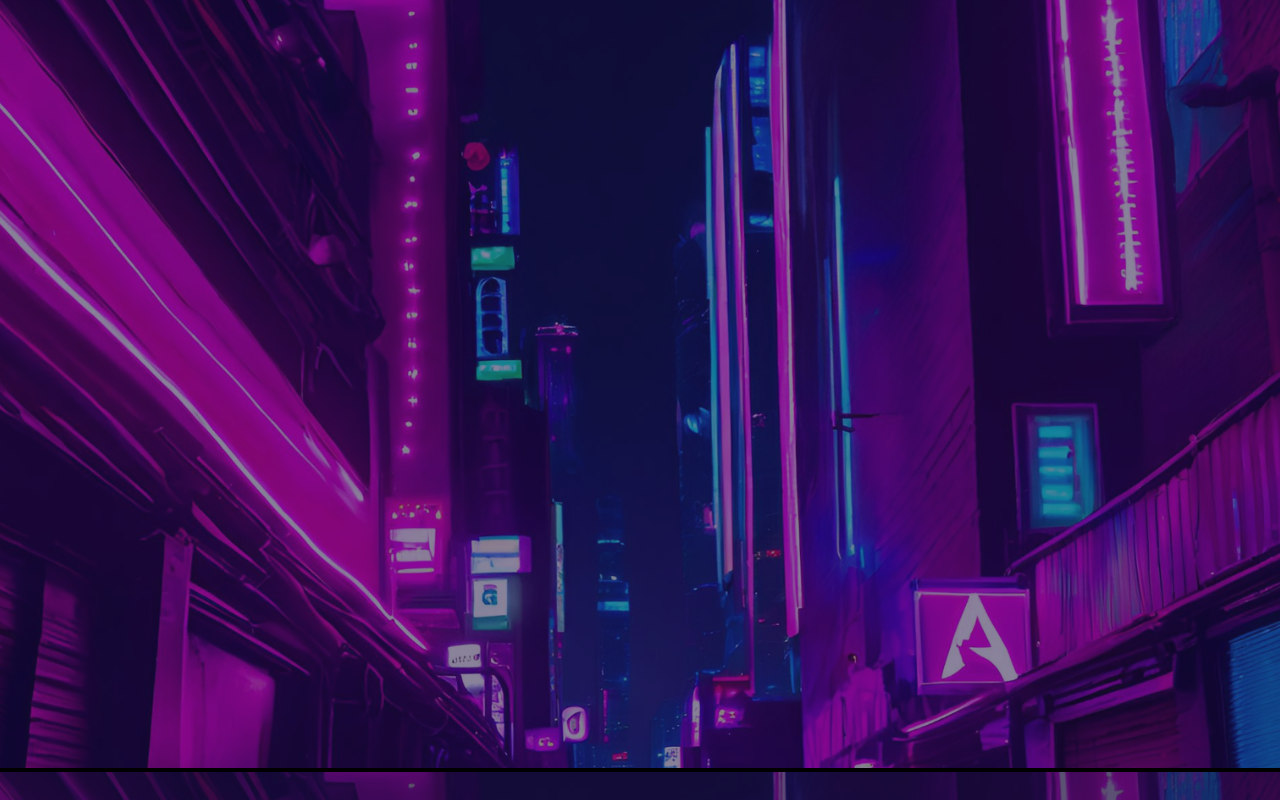
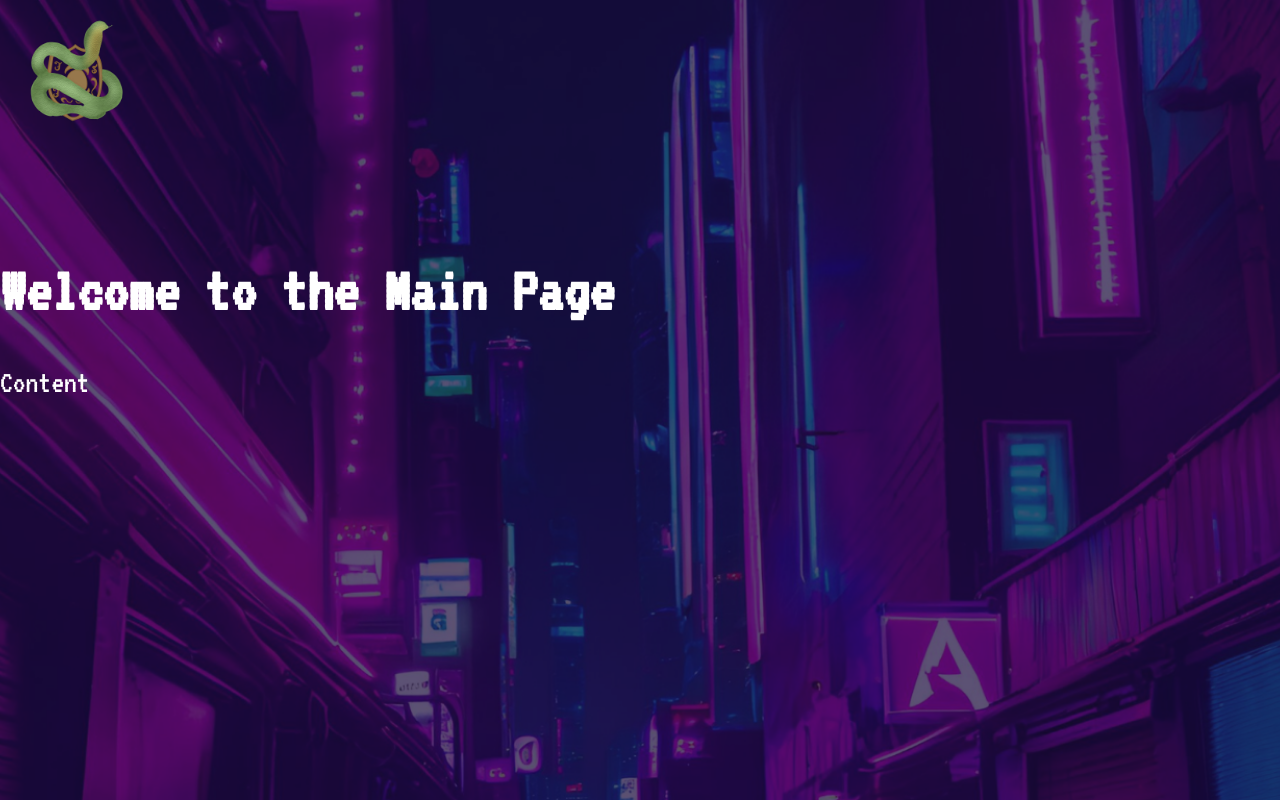
Before and after one commit to JudithxJSO/profile, a plain HTML site: page index.html in a window 1280 px wide. Shown: the top 800 px of the page. Drawn offline with Linux system fonts and the light colour scheme.

Commit message:
added logo

```diff
--- a/index.html
+++ b/index.html
@@ -8,7 +8,7 @@
     <script src="index.js"></script>
 </head>
 <body>
-    <img src="/img/Profile-card-background-1.png" class="img-responsive" alt=""> </div>
+
     <div class="page" id="loadingPage">
         <!-- Content of the loading screen -->
         <div class="loading-screen">
@@ -19,11 +19,16 @@
             </div>
         </div>
     </div>
-    <img src="img/Profile-card-background-2.png" class="img-responsive" alt=""> </div>
+
+
     <div class="page hidden" id="mainPage">
         <!-- Main content -->
+
         <div class="main-content">
             <!-- Your main content goes here -->
+            <div class="logo">
+                <img src="/img/Snake_Logo_JJSO.png" alt="Logo JJSO">
+            </div>
             <h1>Welcome to the Main Page</h1>
             <p>Content</p>
         </div>
--- a/style.css
+++ b/style.css
@@ -1,9 +1,12 @@
 html, body{
     background-color: #000;
+
 }
 body {
     margin: 0;
     padding: 0;
+    width:100%;
+    height:100%;
 
 }
 /* Hide scrollbar for Chrome, Safari, and Opera */
@@ -107,6 +110,14 @@ background-size: cover;
     /* Other styles */
 }
 
+.logo img{
+    height: 200px;
+    width:200px;
+    position: relative;
+    right:25px;
+    bottom:20px;
+}
+
 .slider-overlay {
     position: absolute;
     top: 0;
```
Also changed, not shown: img/Snake_Logo_JJSO.png (added).
